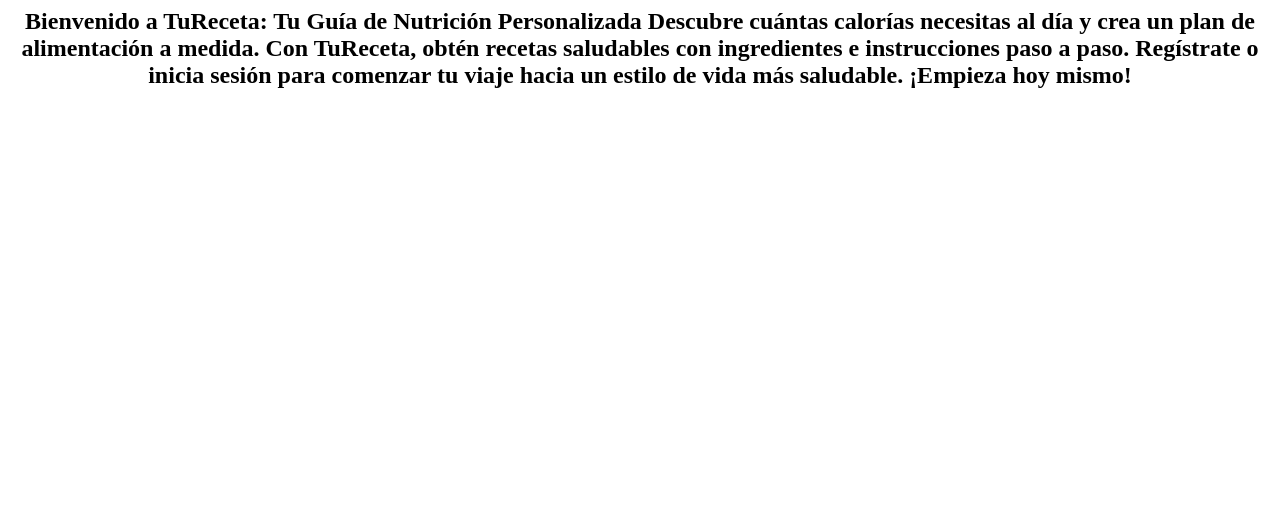
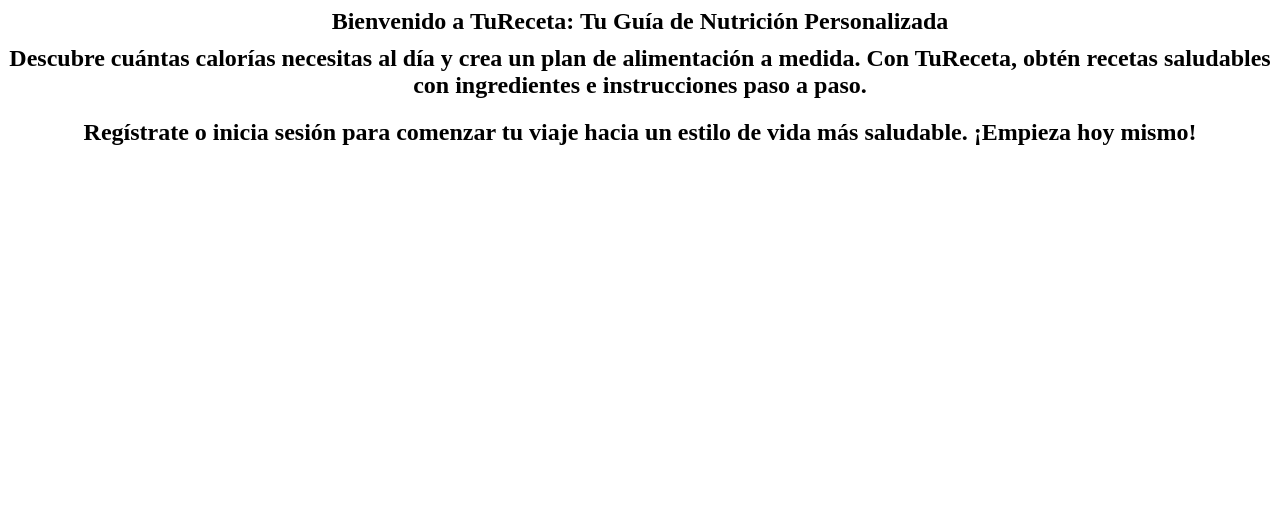
Before and after one commit to 3-TIC-ORT/proyecto-3-tureceta, a plain HTML site: page Paginascroll1.html in a window 1280 px wide. Shown: the part 272-800 px from the top of the page. Drawn offline with Linux system fonts and the light colour scheme.

Commit message:
Nuevas preubas

```diff
--- a/Paginascroll1.html
+++ b/Paginascroll1.html
@@ -14,14 +14,14 @@
     <div class="arriba"></div>
     <div class="nombre">nombre de la persona</div>
     <div class="tureceta">TuReceta</div>
-   <div> <h1>Generador de dietas</h1></div>
-   <div><h2>Bienvenido a TuReceta: Tu Guía de Nutrición Personalizada
-
+   <div><h1>Generador de dietas</h1></div>
+   <div class="perimerfila"><h2>Bienvenido a TuReceta: Tu Guía de Nutrición Personalizada
+   </h2></div>
+   <div class="segundafila"><h2>
     Descubre cuántas calorías necesitas al día y crea un plan de alimentación a medida. Con TuReceta, obtén recetas saludables con ingredientes e instrucciones paso a paso.
-
-    Regístrate o inicia sesión para comenzar tu viaje hacia un estilo de vida más saludable. ¡Empieza hoy mismo!
-
-    </h2></div>
+</h2></div>
+<div class="tercerfila"><h2>  Regístrate o inicia sesión para comenzar tu viaje hacia un estilo de vida más saludable. ¡Empieza hoy mismo!
+</h2></div>
    <script src=""></script>
    <div><img src="C:\Users\49193660\Downloads\image 4.png" alt=""></div>
 </body>
--- a/PruebaManu1scroll.css
+++ b/PruebaManu1scroll.css
@@ -52,3 +52,9 @@
     margin-left: 178px;
 
 }
+.segundafila{
+margin-top: 10px;
+}
+.tercerfila{
+    margin-top: 20px;
+}
```
